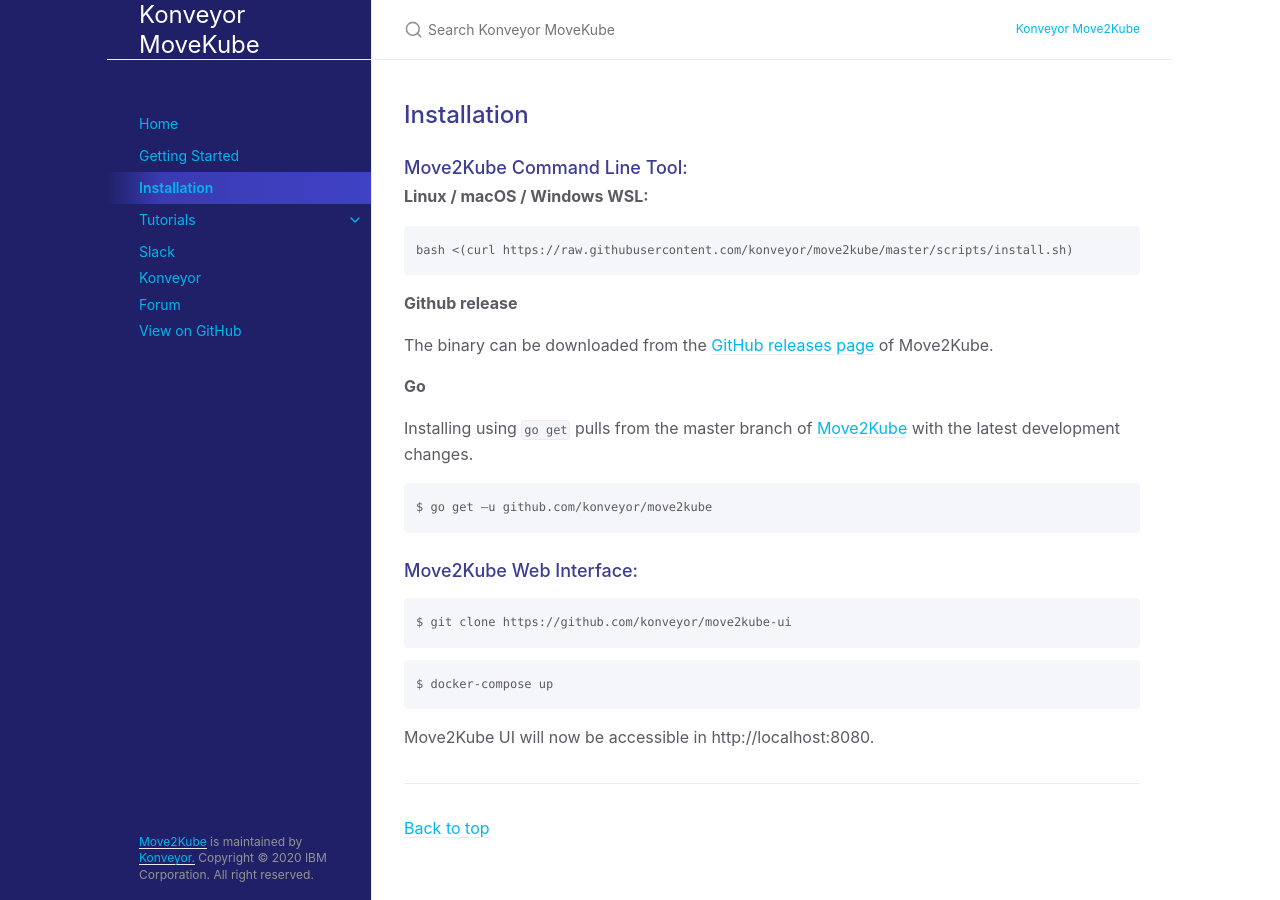
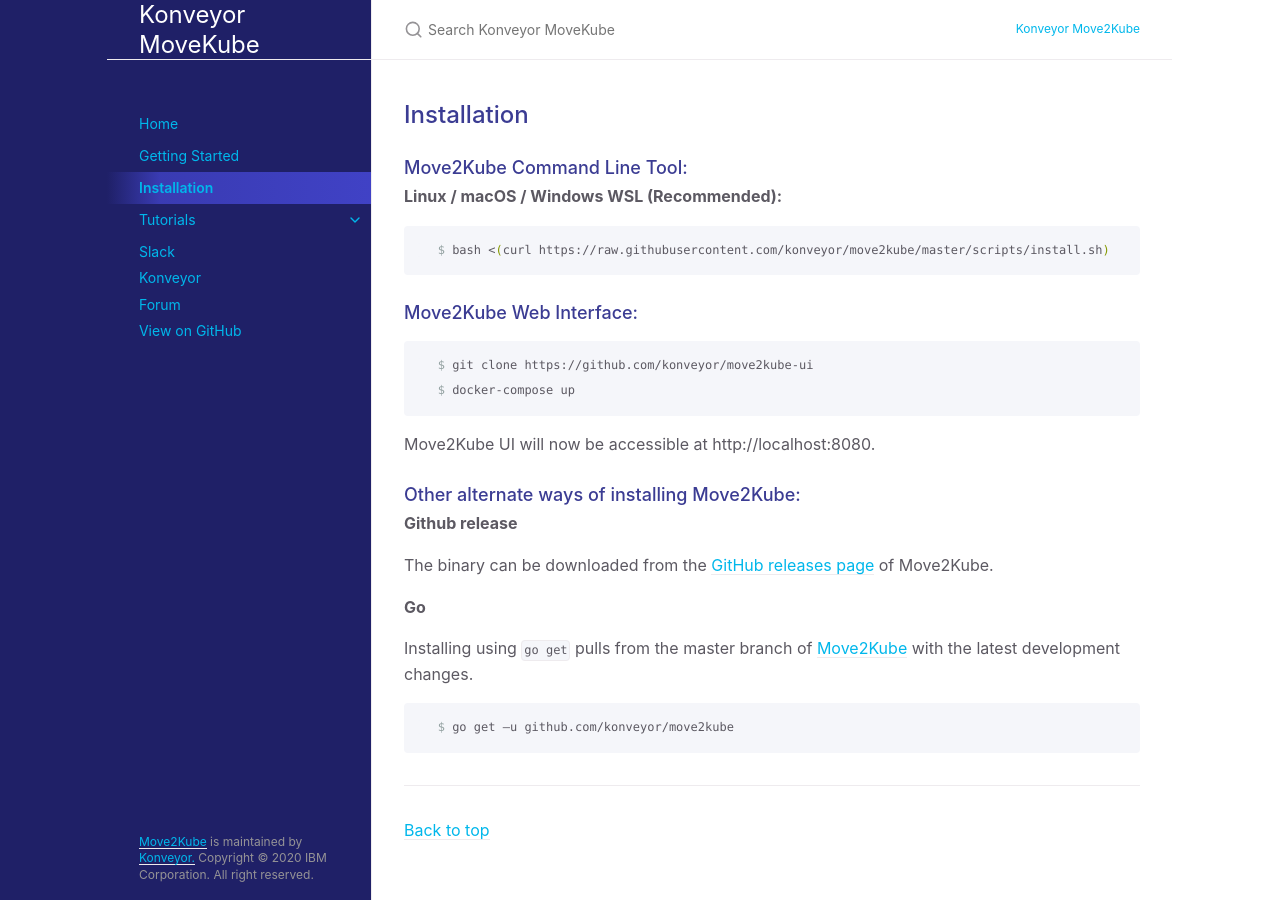
Before and after one commit to konveyor/move2kube, a Jekyll site: the page built from docs/install.md, in a window 1280 px wide. Built offline with Jekyll 4.4.1, drawn with Linux system fonts in a browser that asks for light colours.

Commit message:
Change the ordering of specified m2k installation ways
Signed-off-by: Akash Nayak <akash19nayak@gmail.com>

````diff
--- a/docs/install.md
+++ b/docs/install.md
@@ -5,15 +5,26 @@ permalink: /installation
 nav_order: 3
 ---
 
-
 ## Installation
 
 ### Move2Kube Command Line Tool:
 
-**Linux / macOS / Windows WSL:**
-```
-bash <(curl https://raw.githubusercontent.com/konveyor/move2kube/master/scripts/install.sh)
-```
+**Linux / macOS / Windows WSL (Recommended):**
+   ```console
+   $ bash <(curl https://raw.githubusercontent.com/konveyor/move2kube/master/scripts/install.sh)
+   ```
+
+### Move2Kube Web Interface:
+
+   ```console
+   $ git clone https://github.com/konveyor/move2kube-ui
+   $ docker-compose up
+   ```
+
+   Move2Kube UI will now be accessible at http://localhost:8080.
+<br>
+
+### Other alternate ways of installing Move2Kube:
 
 **Github release**
 
@@ -22,15 +33,6 @@ The binary can be downloaded from the [GitHub releases page](https://github.com/
 **Go**
 
 Installing using `go get` pulls from the master branch of [Move2Kube](https://github.com/konveyor/move2kube) with the latest development changes.
-```
-$ go get –u github.com/konveyor/move2kube
-```
-
-### Move2Kube Web Interface:
-```
-$ git clone https://github.com/konveyor/move2kube-ui
-```
-```
-$ docker-compose up
-```
-Move2Kube UI will now be accessible in http://localhost:8080.
+   ```console
+   $ go get –u github.com/konveyor/move2kube
+   ```
````
